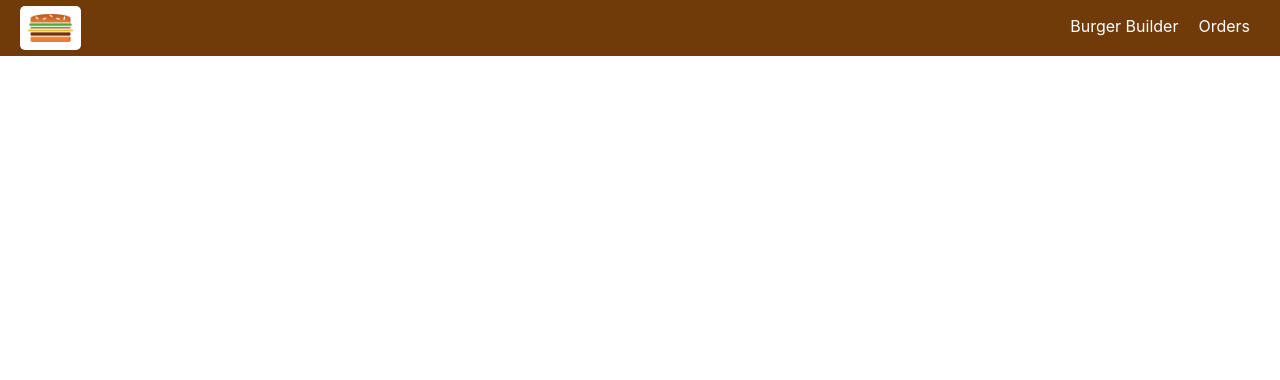
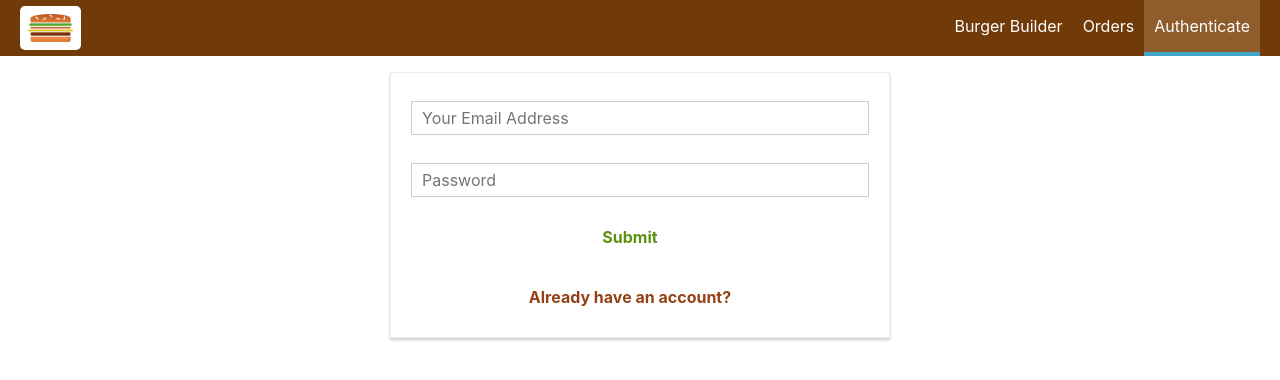
Before and after one commit to scrawnyColeman/react-project-burgerbuilder, a React (Create React App) app: page /auth in a window 1280 px wide. Shown: the top 380 px of the page. Built offline with nearby package versions, Linux system fonts and the light colour scheme.

Commit message:
signup page connected to firebase

```diff
--- a/src/components/Navigation/NavigationItems/component.js
+++ b/src/components/Navigation/NavigationItems/component.js
@@ -8,6 +8,7 @@
       Burger Builder
     </NavigationItem>
     <NavigationItem link={"/orders"}>Orders</NavigationItem>
+    <NavigationItem link={"/auth"}>Authenticate</NavigationItem>
   </ul>
 );
 
--- a/src/constants/orderFormLayout.js
+++ b/src/constants/orderFormLayout.js
@@ -83,6 +83,36 @@
       value: "fastest",
       valid: true
     }
+  },
+  controls: {
+    email: {
+      elementType: "input",
+      elementConfig: {
+        type: "email",
+        placeholder: "Your Email Address"
+      },
+      value: "",
+      validation: {
+        required: true,
+        isEmail: true
+      },
+      valid: false,
+      touched: false
+    },
+    password: {
+      elementType: "input",
+      elementConfig: {
+        type: "password",
+        placeholder: "Password"
+      },
+      value: "",
+      validation: {
+        required: true,
+        minLength: 6
+      },
+      valid: false,
+      touched: false
+    },
   }
 };
 export default data;
--- a/src/containers/App.js
+++ b/src/containers/App.js
@@ -4,6 +4,7 @@
 import Checkout from "./Checkout/component";
 import { Route, Switch } from "react-router";
 import Orders from "./Orders/component";
+import Auth from "./Auth/component";
 
 class App extends Component {
   state = {};
@@ -12,6 +13,7 @@
       <div>
         <Layout>
           <Switch>
+            <Route path="/auth" component={Auth}/>
             <Route path="/checkout" component={Checkout} />
             <Route path="/orders" component={Orders} />
             <Route path="/" exact component={BurgerBuilder} />
--- /dev/null
+++ b/src/containers/Auth/component.js
@@ -0,0 +1,121 @@
+import React, { Component } from "react";
+import data from "../../constants/orderFormLayout";
+import Input from "../../components/UI/Input/component";
+import Button from "../../components/UI/Button/component";
+import classes from "./style.module.css";
+import * as actions from "../../store/actions/index";
+import { connect } from "react-redux";
+
+class Auth extends Component {
+    state = {
+        controls: data.controls,
+        isSignUp: true,
+    };
+
+    checkValidity(value, rules) {
+        let isValid = true;
+        if (!rules) {
+            return true;
+        }
+
+        if (rules.required) {
+            isValid = value.trim() !== "" && isValid;
+        }
+
+        if (rules.minLength) {
+            isValid = value.length >= rules.minLength && isValid;
+        }
+
+        if (rules.maxLength) {
+            isValid = value.length <= rules.maxLength && isValid;
+        }
+
+        if (rules.isEmail) {
+            const pattern = /[a-z0-9!#$%&'*+/=?^_`{|}~-]+(?:\.[a-z0-9!#$%&'*+/=?^_`{|}~-]+)*@(?:[a-z0-9](?:[a-z0-9-]*[a-z0-9])?\.)+[a-z0-9](?:[a-z0-9-]*[a-z0-9])?/;
+            isValid = pattern.test(value) && isValid;
+        }
+
+        if (rules.isNumeric) {
+            const pattern = /^\d+$/;
+            isValid = pattern.test(value) && isValid;
+        }
+
+        return isValid;
+    }
+
+    inputChangedHandler = (event, controlName) => {
+        const updatedControls = {
+            ...this.state.controls,
+            [controlName]: {
+                ...this.state.controls[controlName],
+                value: event.target.value,
+                valid: this.checkValidity(
+                    event.target.value,
+                    this.state.controls[controlName].validation
+                ),
+                touched: true,
+            },
+        };
+        this.setState({ controls: updatedControls });
+    };
+
+    submitHandler = (event) => {
+        event.preventDefault();
+        this.props.onAuth(
+            this.state.controls.email.value,
+            this.state.controls.password.value
+        );
+    };
+    switchAuthModeHandler = () => {
+        this.setState(prevState => {
+            return({isSignUp: !prevState.isSignUp})
+        })
+
+        // const newState = {
+        //     ...this.state,
+        //     isSignUp: !this.state.isSignUp,
+        // };
+        // this.setState({
+        //     newState,
+        // });
+        // Why doesn't this work?
+    };
+
+    render() {
+        const formElementsArray = [];
+        for (let key in this.state.controls) {
+            formElementsArray.push({
+                id: key,
+                config: this.state.controls[key],
+            });
+        }
+        const form = formElementsArray.map((el) => (
+            <Input
+                key={el.id}
+                elementType={el.config.elementType}
+                elementConfig={el.config.elementConfig}
+                value={el.config.value}
+                invalid={!el.config.valid}
+                shouldValidate={el.config.validation}
+                touched={el.config.touched}
+                changed={(event) => this.inputChangedHandler(event, el.id)}
+            />
+        ));
+        return (
+            <div className={classes.Auth}>
+                <form onSubmit={this.submitHandler}>
+                    {form}
+                    <Button btnType="Success">Submit</Button>
+                </form>
+        <Button btnType="Danger" clicked={this.switchAuthModeHandler}>{this.state.isSignUp ? 'Already have ': 'Need '} an account?</Button>
+            </div>
+        );
+    }
+}
+
+const mapDispatchToProps = (dispatch) => {
+    return {
+        onAuth: (email, password) => dispatch(actions.auth(email, password)),
+    };
+};
+export default connect(null, mapDispatchToProps)(Auth);
--- /dev/null
+++ b/src/containers/Auth/style.module.css
@@ -0,0 +1,15 @@
+.Auth {
+    margin: 20px auto;
+    width: 80%;
+    text-align: center;
+    box-shadow: 0 2px 3px #ccc;
+    border: 1px solid #eee;
+    padding: 10px;
+    box-sizing: border-box;
+  }
+
+  @media (min-width: 600px) {
+    .Auth {
+      width: 500px;
+    }
+  }
--- a/src/store/actions/actionTypes.js
+++ b/src/store/actions/actionTypes.js
@@ -11,3 +11,7 @@
 export const FETCH_ORDERS_START = 'FETCH_ORDERS_START';
 export const FETCH_ORDERS_SUCCESS = 'FETCH_ORDERS_SUCCESS';
 export const FETCH_ORDERS_FAIL = 'FETCH_ORDERS_FAIL';
+
+export const AUTH_START = "AUTH_START";
+export const AUTH_SUCCESS = "AUTH_SUCCESS";
+export const AUTH_FAIL = "AUTH_FAIL";
--- /dev/null
+++ b/src/store/actions/auth.js
@@ -0,0 +1,44 @@
+import Axios from "axios";
+import * as actionTypes from "./actionTypes";
+
+export const authStart = () => {
+    return {
+        type: actionTypes.AUTH_START,
+    };
+};
+
+export const authSuccess = (authData) => {
+    return {
+        type: actionTypes.AUTH_SUCCESS,
+        authData: authData,
+    };
+};
+
+export const authFail = (error) => {
+    return {
+        type: actionTypes.AUTH_FAIL,
+        error: error,
+    };
+};
+export const auth = (email, password) => {
+    return (dispatch) => {
+        dispatch(authStart());
+        const authData = {
+            email,
+            password,
+            returnSecureToken: true,
+        };
+        Axios.post(
+            `https://identitytoolkit.googleapis.com/v1/accounts:signUp?key=AIzaSyCwHUzddnT2PBA0YSnOGYdQaO3DjAw7c1M`,
+            authData
+        )
+            .then(response => {
+                console.log(response)
+                dispatch(authSuccess(response.data))
+            })
+            .catch(err =>{
+                console.log(err)
+                dispatch(authFail(err))
+            });
+    };
+};
--- a/src/store/actions/index.js
+++ b/src/store/actions/index.js
@@ -1,2 +1,3 @@
 export {addIngredient, removeIngredient, initIngredients, fetchIngredientsFailed} from './burgerBuilder'
 export {purchaseBurger, purchaseInit, fetchOrders} from './order'
+export {auth} from './auth'
```
